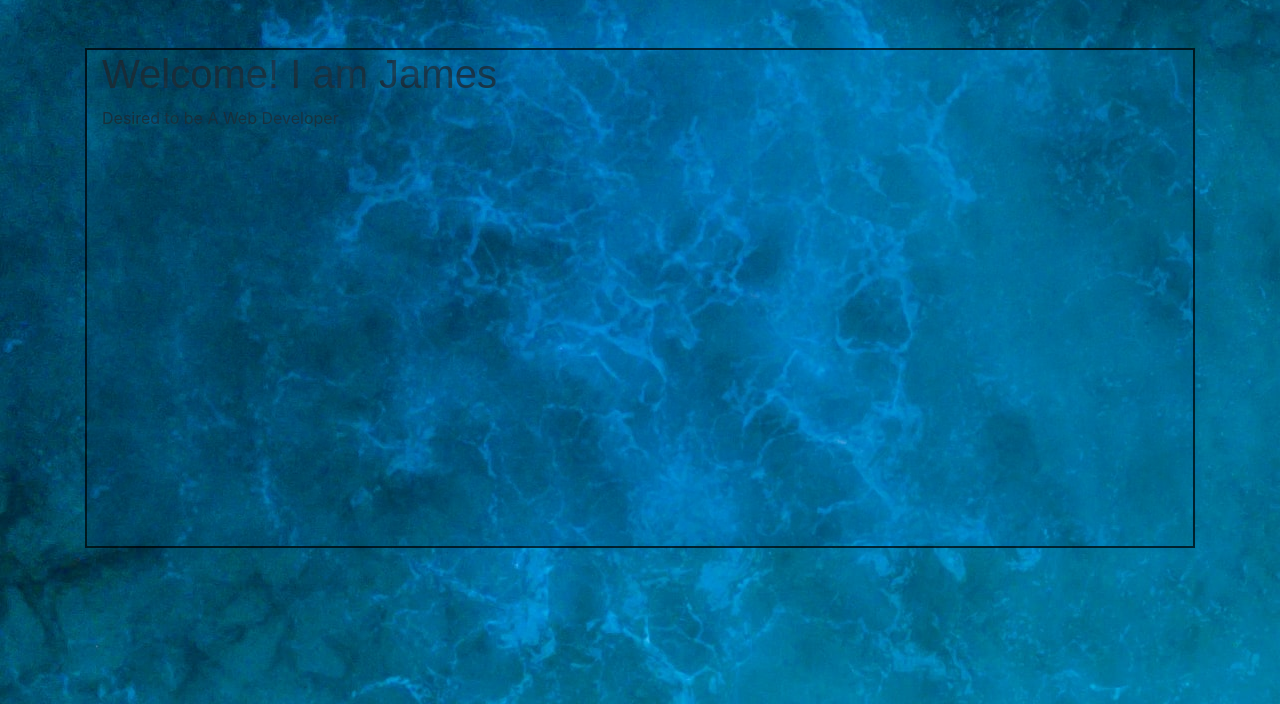
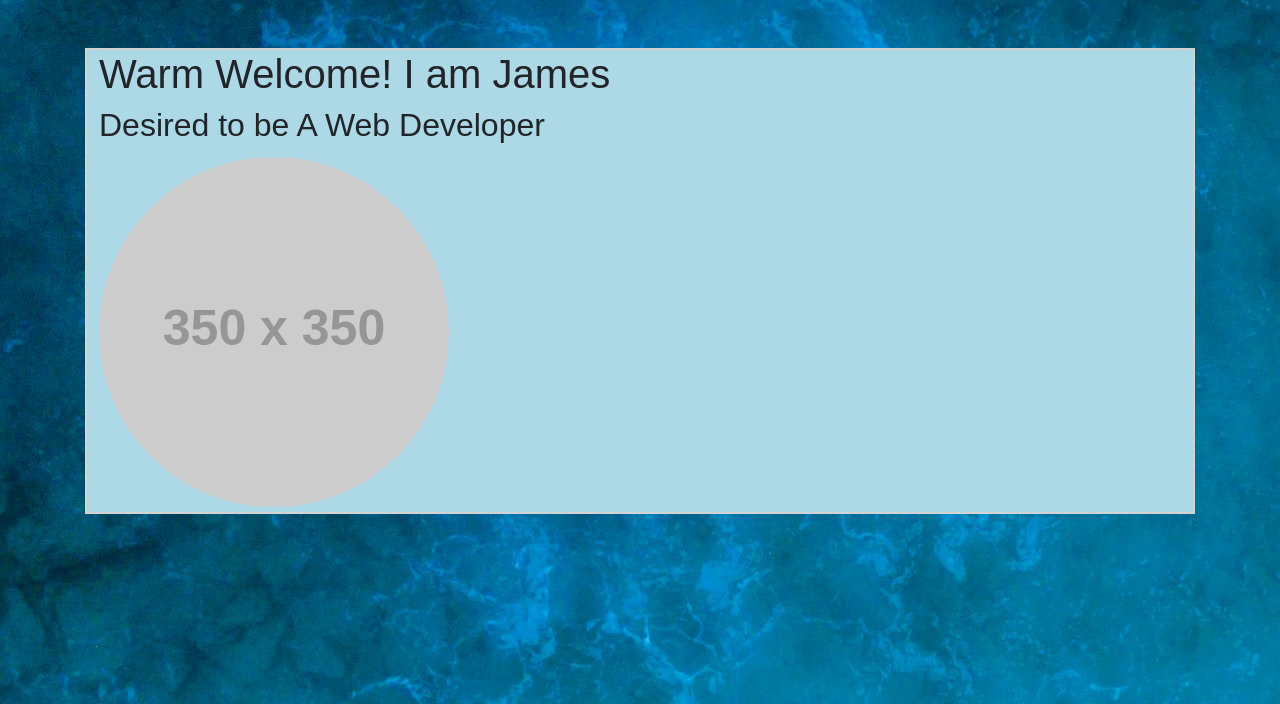
Before and after one commit to jhengyulee/jhengyulee.github.io, a PHP site: page / in a window 1280 px wide. Shown: the part 96-800 px from the top of the page. Run offline with PHP 8.4, Linux system fonts and the light colour scheme; grey boxes labelled with a size stand in for pictures from a placeholder-image service; some libraries are stand-ins or nearby versions.

Commit message:
新增首頁切版

```diff
--- a/css/style.css
+++ b/css/style.css
@@ -19,7 +19,9 @@ a {
   text-decoration: none;
 }
 
-
+#skill img{
+  margin: 5px;
+}
 
 svg{
   width:50px;
--- a/main.php
+++ b/main.php
@@ -10,8 +10,14 @@
       </div>
   </section> -->
 
-  <div class="container" style="background:url('./img/background.jpg');border:2px solid black;height:500px;opacity:70%">
-  <h1>Welcome! I am James</h1>
-      <p>Desired to be A Web Developer</p>
-
+  <div class="container" style="border:2px solid lightgrey;background-color:lightblue">
+    <div class="row">
+        <div width:50%>
+        <div><h1>Warm Welcome! I am James</h1></div>
+        <div><h2>Desired to be A Web Developer</h2></div>
+        </div>
+        <div>
+            <img src="https://fakeimg.pl/350x350/?text=Hello" width:50% style="border-radius:50%;margin:5px auto">
+        </div>
+    </div>
   </div>
```
Also changed, not shown: aboutme.php (+4 -4 lines).
